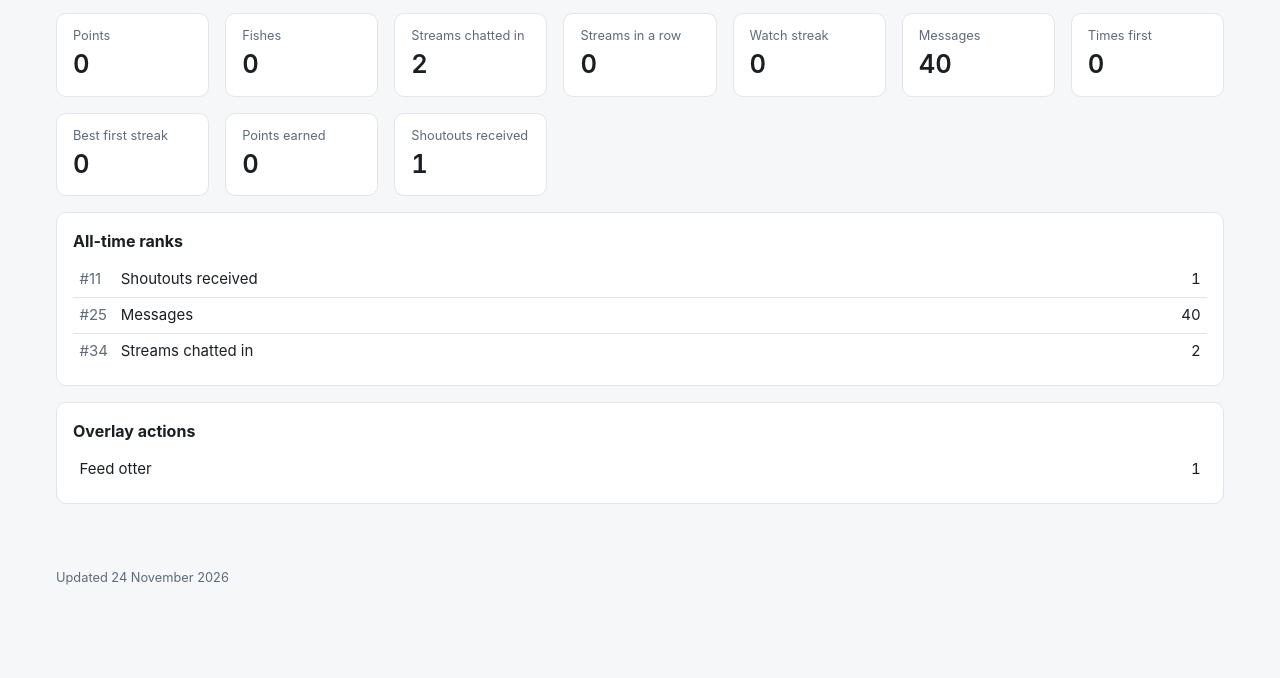
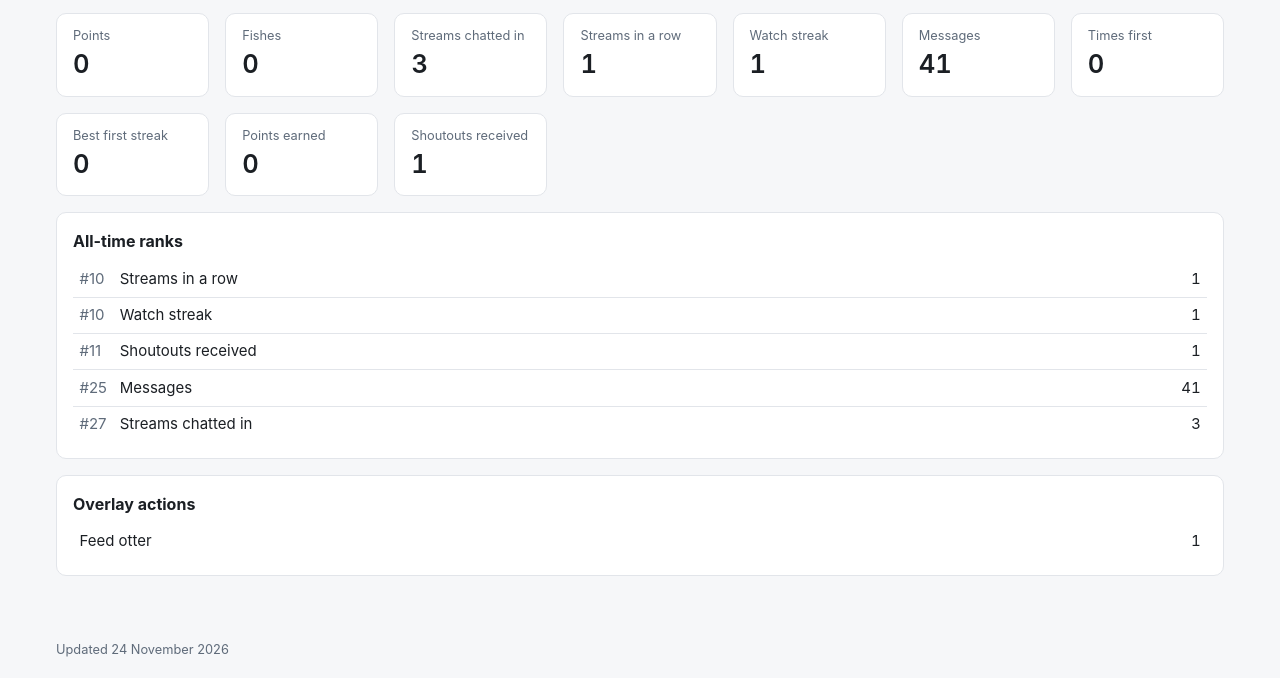
Before and after one commit to Temptica/Stream-Stats, a plain HTML site: page viewers/stephanienight.html in a window 1280 px wide. Shown: the part 122-800 px from the top of the page. Drawn offline with Linux system fonts and the light colour scheme.

Commit message:
Update stream stats

```diff
--- a/viewers/stephanienight.html
+++ b/viewers/stephanienight.html
@@ -15,13 +15,13 @@
         <div class="stat-card"><span class="stat-label">Fishes</span>
     <span class="stat-value">0</span></div>
         <div class="stat-card"><span class="stat-label">Streams chatted in</span>
-    <span class="stat-value">2</span></div>
+    <span class="stat-value">3</span></div>
         <div class="stat-card"><span class="stat-label">Streams in a row</span>
-    <span class="stat-value">0</span></div>
+    <span class="stat-value">1</span></div>
         <div class="stat-card"><span class="stat-label">Watch streak</span>
-    <span class="stat-value">0</span></div>
+    <span class="stat-value">1</span></div>
         <div class="stat-card"><span class="stat-label">Messages</span>
-    <span class="stat-value">40</span></div>
+    <span class="stat-value">41</span></div>
         <div class="stat-card"><span class="stat-label">Times first</span>
     <span class="stat-value">0</span></div>
         <div class="stat-card"><span class="stat-label">Best first streak</span>
@@ -30,13 +30,17 @@
     <span class="stat-value">0</span></div><div class="stat-card"><span class="stat-label">Shoutouts received</span>
     <span class="stat-value">1</span></div></section>
 
-    <section class="panel"><header class="panel-header"><h2>All-time ranks</h2></header><table class="table"><tbody><tr><td class="rank ">#11</td>
+    <section class="panel"><header class="panel-header"><h2>All-time ranks</h2></header><table class="table"><tbody><tr><td class="rank ">#10</td>
+                            <td>Streams in a row</td>
+                            <td class="num">1</td></tr><tr><td class="rank ">#10</td>
+                            <td>Watch streak</td>
+                            <td class="num">1</td></tr><tr><td class="rank ">#11</td>
                             <td>Shoutouts received</td>
                             <td class="num">1</td></tr><tr><td class="rank ">#25</td>
                             <td>Messages</td>
-                            <td class="num">40</td></tr><tr><td class="rank ">#34</td>
+                            <td class="num">41</td></tr><tr><td class="rank ">#27</td>
                             <td>Streams chatted in</td>
-                            <td class="num">2</td></tr></tbody></table></section><section class="panel"><header class="panel-header"><h2>Overlay actions</h2></header>
+                            <td class="num">3</td></tr></tbody></table></section><section class="panel"><header class="panel-header"><h2>Overlay actions</h2></header>
             <table class="table"><tbody><tr><td>Feed otter</td>
                             <td class="num">1</td></tr></tbody></table></section></main>
     <footer>Updated 24 November 2026</footer></body></html>
```
Also changed, not shown: viewers/antbeet.html (+1 -1 lines), viewers/index.html (+2 -2 lines), viewers/iraddev.html (+1 -1 lines), viewers/irishjohngames.html (+1 -1 lines), viewers/itsboats.html (+1 -1 lines), viewers/kiltedninja.html (+1 -1 lines), viewers/marcipopsis.html (+1 -1 lines), viewers/moehdev.html (+1 -1 lines), viewers/nojoule.html (+1 -1 lines), viewers/qmezu.html (+1 -1 lines), viewers/ryoon2k.html (+1 -1 lines), viewers/seano4d.html (+1 -1 lines), viewers/siraeron.html (+1 -1 lines), viewers/sorcerystory.html (+1 -1 lines).
